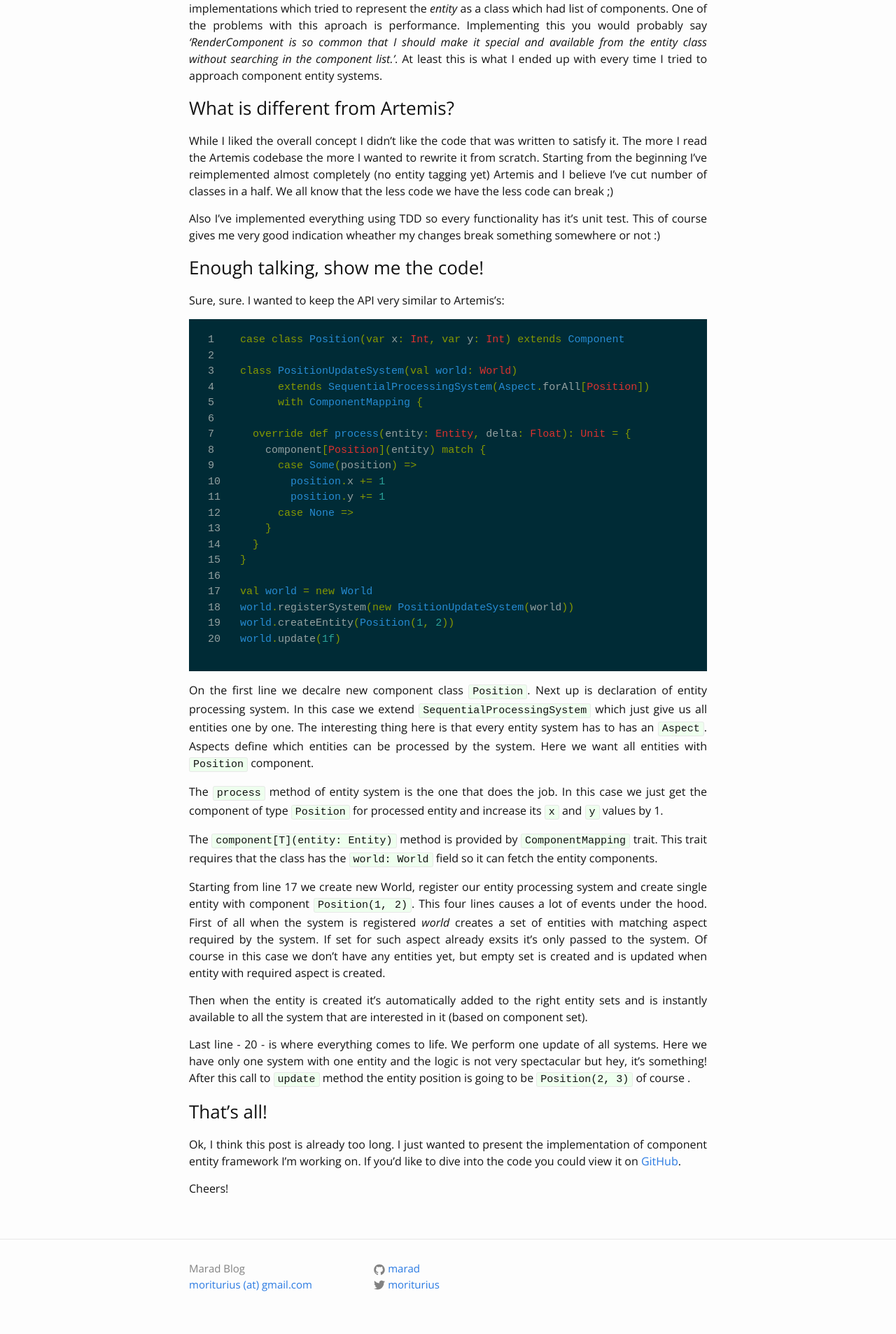
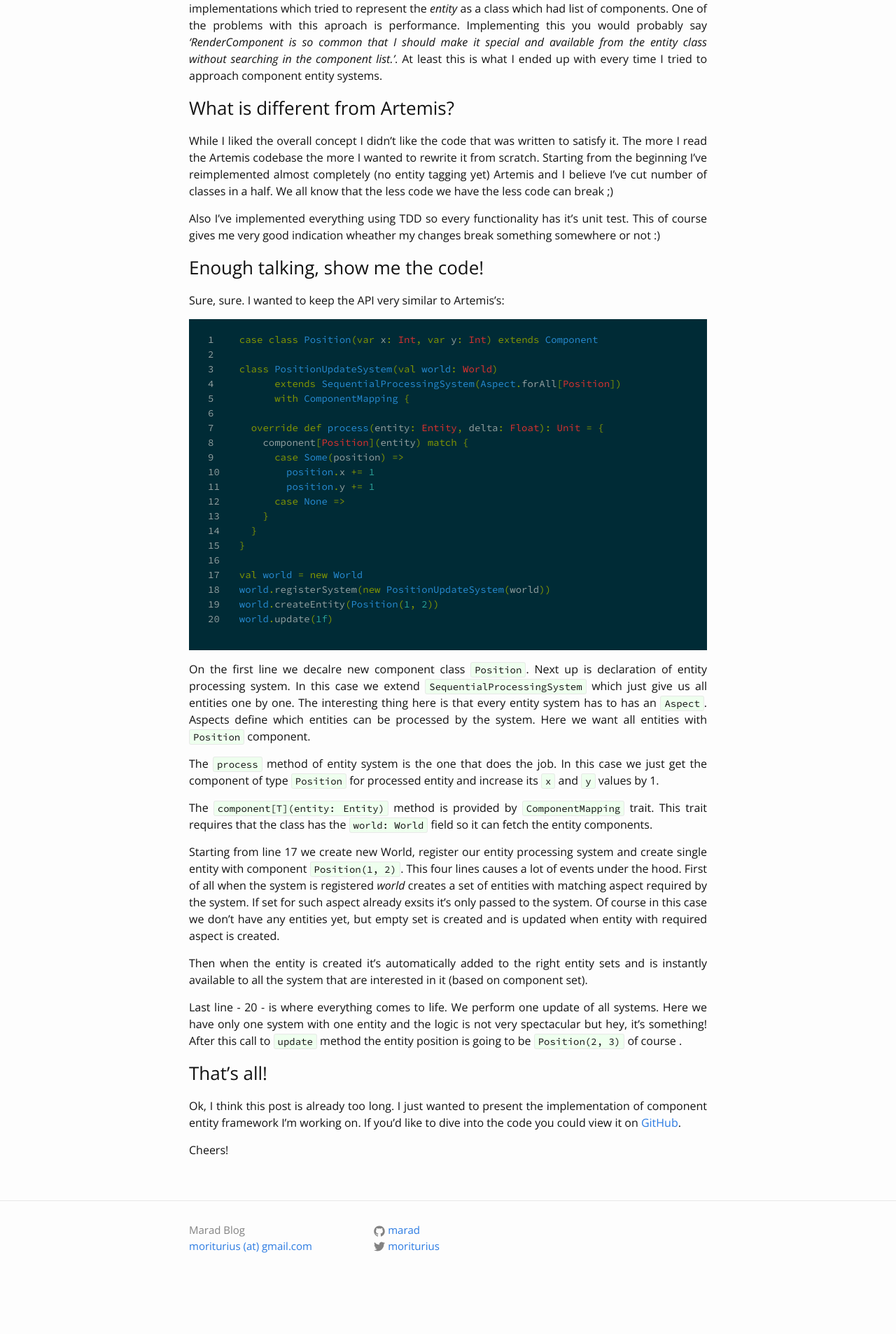
Before and after one commit to marad/marad.github.io, a Jekyll site: the page built from _posts/2015-04-04-scalartemis.md, in a window 1280 px wide. Shown: the part 698-2604 px from the top of the page at 70% size. Built offline with Jekyll 4.4.1, drawn with Linux system fonts in a browser that asks for light colours; after the commit the page ends 2549 px from its top, so only the background shows below that.

Commit message:
Changed pre and code fonts to Source Code Pro

```diff
--- a/_sass/_base.scss
+++ b/_sass/_base.scss
@@ -128,7 +128,8 @@
  */
 pre,
 code {
-    font-size: 15px;
+    font-size: 14px;
+    font-family: "Source Code Pro";
 }
 
 code {
```
